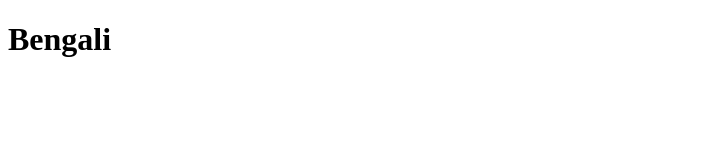
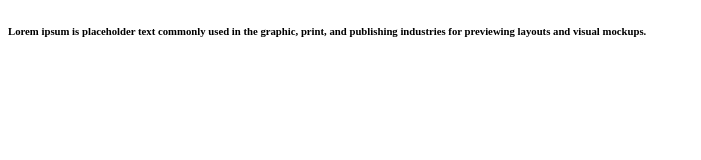
Before and after one commit to mthomasula/bengali-org, a Gatsby site: page / in a window 1280 px wide. Shown: the whole page, without its empty margins (0-701 px from the left). Built offline with nearby package versions, Linux system fonts and the light colour scheme; Gatsby itself is replaced by a stand-in of ours.

Commit message:
added summary

```diff
--- a/src/pages/index.js
+++ b/src/pages/index.js
@@ -3,7 +3,10 @@ import React from "react"
 export default function Home() {
   return (
     <div>
-      <h1>Bengali</h1>
+      <h6>
+        Lorem ipsum is placeholder text commonly used in the graphic, print, and
+        publishing industries for previewing layouts and visual mockups.
+      </h6>
     </div>
   )
 }
```
